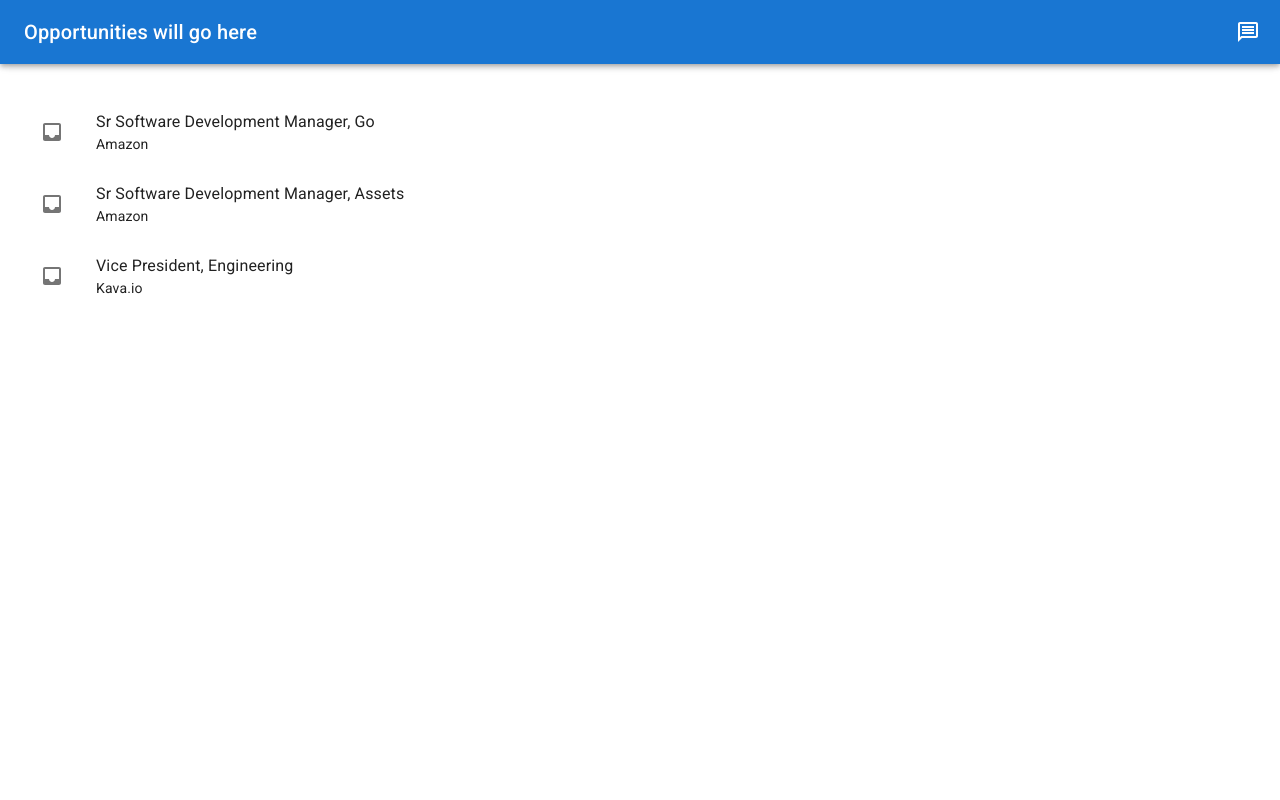
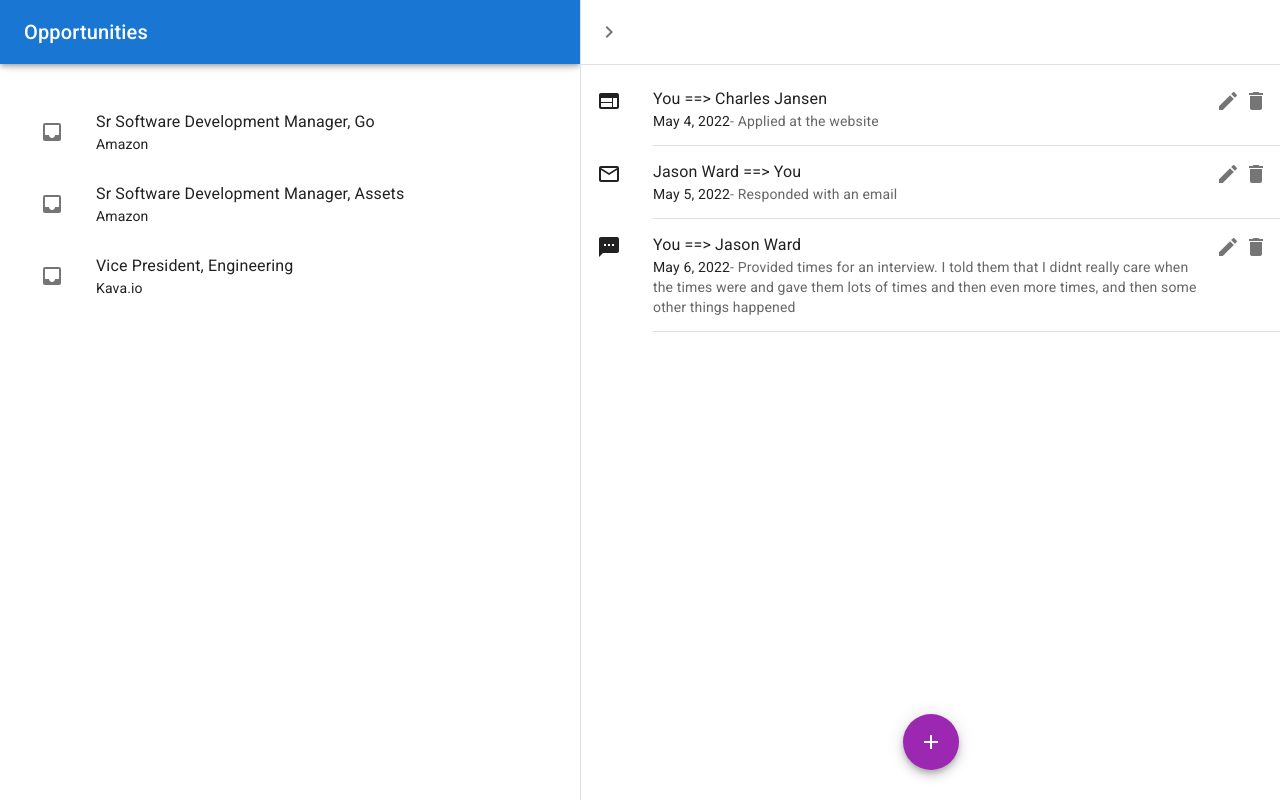
Before and after one commit to joddyjods/jobsearch, a React (Create React App) app: page / in a window 1280 px wide. Built offline with nearby package versions, Linux system fonts and the light colour scheme.

Commit message:
Made it so you can add companies, people and opportunities on the client side

```diff
--- a/src/App.js
+++ b/src/App.js
@@ -137,8 +137,8 @@ const DrawerHeader = styled('div')(({ theme }) => ({
 export default function Render(props) {
 
   const theme = useTheme();
-  const setOpen = React.useState(false);
-  const open = React.useState(false);
+  const setOpen = React.useState(true);
+  const open = React.useState(true);
 
   return ( <App {...props} theme={theme} open={open}/> )
 }
@@ -156,6 +156,24 @@ class App extends React.Component {
     this.setState( {interactions: interactions} );
   }
 
+  addCompany( company ) {
+    company.id = this.generateNextId();
+    companies.push( company );
+    this.setState( { companies : companies } );
+  }
+
+  addOpportunity( oppty ) {
+    oppty.id = this.generateNextId();
+    opportunities.push( oppty );
+    this.setState( { opportunities : opportunities } );
+  }
+
+  addPerson( person ) {
+    person.id = this.generateNextId();
+    people.push( person );
+    this.setState( { people : people } );
+  }
+
   convoAddHandler( newInteraction ) {
     let interactions = this.state.interactions;
     let nextId = this.generateNextId();
@@ -164,22 +182,38 @@ class App extends React.Component {
     let opptyId = newInteraction.opptyId;
 
     if ( companyId == -1 ) {
-      // TODO: Create the company add handler
-      // TODO: Create the company
+
+      const newCompany = {
+        name : newInteraction.companyName
+      };
+      this.addCompany( newCompany );
+      companyId = newCompany.id;
 
       // We can't use an opportunity that is aligned to the wrong company, so create a new one no matter what
       opptyId = -1;
     }
 
     if ( opptyId == -1 ) {
-      // TODO: Create the opportunity add handler
-      // TODO: Create the opportunity
+      const newOpportunity = {
+        jobtitle : newInteraction.opptyName,
+        companyid : companyId
+      };
+
+      this.addOpportunity( newOpportunity );
+      opptyId = newOpportunity.id;
     }
 
     if ( newInteraction.personId == -1 ) {
-      // Create the person add handler
-      // TODO: create the person
+      const newPerson = {
+        first : newInteraction.toFirst,
+        last : newInteraction.toLast
+      };
+
+      this.addPerson( newPerson );
+      newInteraction.personId = newPerson.id;
     }
+
+console.log( this.state );
 
     interactions.push( {
       id: nextId,
@@ -255,7 +289,7 @@ class App extends React.Component {
         <AppBar position="fixed" open={open}>
           <Toolbar>
             <Typography variant="h6" noWrap sx={{ flexGrow: 1 }} component="div">
-              Opportunities will go here
+              Opportunities
             </Typography>
             <IconButton
               color="inherit"
--- a/src/Conversation.js
+++ b/src/Conversation.js
@@ -15,6 +15,7 @@ import PhoneIcon from '@mui/icons-material/Phone';
 import VideoIcon from '@mui/icons-material/VideoCameraFront';
 import IconButton from '@mui/material/IconButton';
 import DeleteIcon from '@mui/icons-material/Delete';
+import EditIcon from '@mui/icons-material/Edit';
 
 import ListItemAvatar from '@mui/material/ListItemAvatar';
 import Avatar from '@mui/material/Avatar';
@@ -56,10 +57,6 @@ class Conversation extends React.Component {
 
     deleteMessage( id ) {
         this.state.convoDeleteHandler(id);
-    }
-
-    dataEnterNewMessage() {
-        this.state.convoAddHandler( 'linkedin', 'you', 'May 9, 2022', 'Did some other things', this.state.scope.company, this.state.scope.opportunity, this.state.scope.person );
     }
 
     getIcon( source ) {
@@ -159,6 +156,9 @@ class Conversation extends React.Component {
                 </React.Fragment>
               }
             />
+            <IconButton edge="end" aria-label="Edit">
+                <EditIcon onClick={() => console.log( 'Edit it!  This does not work yet' )}/>
+            </IconButton>
             <IconButton edge="end" aria-label="delete">
                 <DeleteIcon onClick={() =>this.deleteMessage(interaction.id)}/>
             </IconButton>
--- a/src/InteractionEditor.js
+++ b/src/InteractionEditor.js
@@ -75,12 +75,10 @@ export default function InteractionEditor( props ) {
     // TODO - this is pretty darn error prone, so it needs eventual fixing.  Maybe just get rid of first and last names
     const toArray = to.split( " " );
 
-    const retVal = { to : -1, from : -1,
+    const retVal = { to : -1,
         toFirst : toArray.length > 0 ? toArray[0] : '',
         toLast : toArray.length > 1 ? toArray[1] : '',
     };
-
-
 
     if ( props.people != null ) {
         for ( var i = 0; i < props.people.length; ++i ) {
@@ -91,7 +89,6 @@ export default function InteractionEditor( props ) {
         }
     }
 
-    console.log( retVal );
     return retVal;
   }
 
@@ -120,8 +117,6 @@ export default function InteractionEditor( props ) {
         toFirst : interactionPeeps.toFirst,
         toLast : interactionPeeps.toLast,
     };
-
-    console.log( newInteraction );
 
     props.convoAddHandler( newInteraction );
     handleClose();
@@ -265,7 +260,7 @@ const StyledFab = styled(Fab)({
             onChange={(e, newValue) => setTo(newValue)}
             onInputChange={(event, newInputValue) => { setTo(newInputValue); }}
             defaultValue={defaults.to}
-            renderInput={(params) => <TextField {...params} label="To" margin="dense" fullWidth variant="standard"  />}
+            renderInput={(params) => <TextField {...params} label="corresponded with" margin="dense" fullWidth variant="standard"  />}
           />
 
 
```
